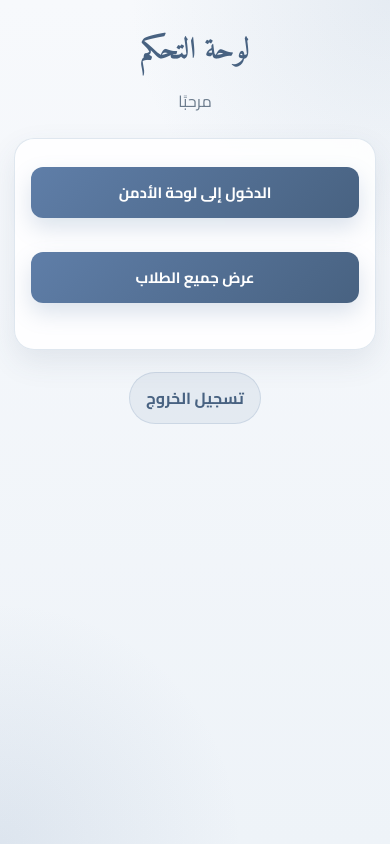
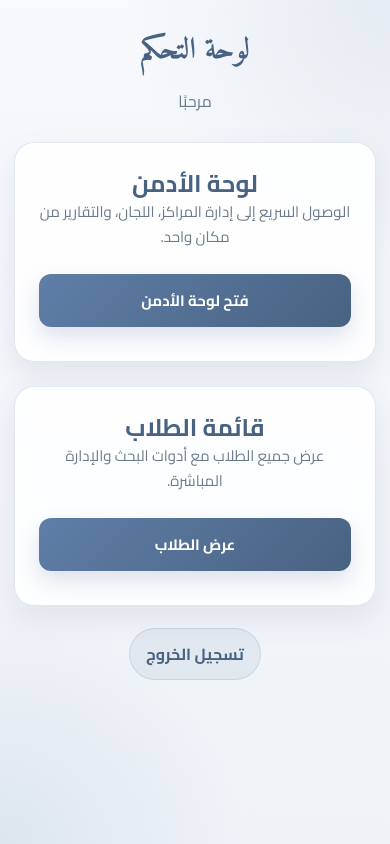
Before and after one commit to mokdad1118-bit/sabr-central, a Flask app: template templates/dashboard.html in a window 390 px wide. Run offline with Flask 3, Linux system fonts and the light colour scheme; the template is opened without the code that fills it, so the values that code supplies are empty; the visitor is signed in with stand-in values (Sample User, id 1).

Commit message:
Deploy layout and responsive template updates for Render

```diff
--- a/templates/admin_centers.html
+++ b/templates/admin_centers.html
@@ -108,7 +108,7 @@
     table {
       width: 100%;
       border-collapse: collapse;
-      min-width: 1100px;
+      min-width: 0;
       background: #fff;
     }
 
@@ -219,7 +219,7 @@
       .container { padding: 24px 14px 30px; }
       h1 { font-size: 30px; }
       .panel { padding: 18px; }
-      table { min-width: 900px; }
+      table { min-width: 0; }
 
       .table-wrap table,
       .table-wrap thead,
--- a/templates/admin_committee_members.html
+++ b/templates/admin_committee_members.html
@@ -102,7 +102,7 @@
 
     table {
       width: 100%;
-      min-width: 1150px;
+      min-width: 0;
       border-collapse: collapse;
       background: #fff;
     }
@@ -290,7 +290,7 @@
       .container { padding: 24px 14px 30px; }
       h1 { font-size: 30px; }
       .panel { padding: 18px; }
-      table { min-width: 930px; }
+      table { min-width: 0; }
       thead th, tbody td { padding: 12px 14px; }
       .detail-row { grid-template-columns: 1fr; }
       .modal-header h2 { font-size: 22px; }
--- a/templates/dashboard.html
+++ b/templates/dashboard.html
@@ -40,9 +40,9 @@
     }
 
     .container {
-      max-width: 920px;
+      max-width: 1200px;
       margin: 0 auto;
-      padding: 36px 18px 40px;
+      padding: 36px 24px 42px;
       text-align: center;
     }
 
@@ -61,22 +61,47 @@
       font-size: 16px;
     }
 
-    .panel {
+    .cards {
+      display: grid;
+      grid-template-columns: repeat(auto-fit, minmax(280px, 1fr));
+      gap: 24px;
+      margin-top: 26px;
+      justify-items: stretch;
+    }
+
+    .card {
       background: var(--surface);
       backdrop-filter: blur(10px);
       border: 1px solid rgba(220, 229, 238, 0.9);
       border-radius: var(--radius);
       box-shadow: var(--shadow);
       padding: 26px 24px;
-      margin-top: 22px;
-      text-align: center;
+      display: flex;
+      flex-direction: column;
+      justify-content: space-between;
+      min-height: 220px;
+      gap: 16px;
+      transition: transform 0.25s ease, box-shadow 0.25s ease, border-color 0.25s ease;
+    }
+
+    .card h2 {
+      margin: 0;
+      font-size: 24px;
+      color: var(--primary-dark);
+      line-height: 1.25;
+    }
+
+    .card p {
+      margin: 0;
+      color: var(--muted);
+      line-height: 1.7;
+      font-size: 15px;
     }
 
     .btn {
       display: inline-flex;
       align-items: center;
       justify-content: center;
-      min-width: 220px;
       text-decoration: none;
       border: none;
       cursor: pointer;
@@ -89,13 +114,19 @@
       box-shadow: 0 10px 22px rgba(95, 126, 168, 0.22);
       transition: transform 0.2s ease, box-shadow 0.2s ease, filter 0.2s ease;
       font-family: "Cairo", "Amiri", sans-serif;
-      margin: 8px 6px;
+      width: fit-content;
     }
 
     .btn:hover {
       transform: translateY(-2px);
       filter: brightness(1.03);
       box-shadow: 0 14px 28px rgba(95, 126, 168, 0.28);
+    }
+
+    .card:hover {
+      transform: translateY(-4px);
+      box-shadow: 0 18px 38px rgba(57, 82, 110, 0.14);
+      border-color: rgba(95, 126, 168, 0.22);
     }
 
     .logout {
@@ -142,13 +173,37 @@
     <h1>لوحة التحكم</h1>
     <p>مرحبًا {{ username }}</p>
 
-    <div class="panel">
+    <div class="cards">
       {% if session.get('role') == 'admin' %}
-        <p><a class="btn" href="{{ url_for('admin_dashboard') }}">الدخول إلى لوحة الأدمن</a></p>
-        <p><a class="btn" href="{{ url_for('students') }}">عرض جميع الطلاب</a></p>
+        <div class="card">
+          <div>
+            <h2>لوحة الأدمن</h2>
+            <p>الوصول السريع إلى إدارة المراكز، اللجان، والتقارير من مكان واحد.</p>
+          </div>
+          <a class="btn" href="{{ url_for('admin_dashboard') }}">فتح لوحة الأدمن</a>
+        </div>
+        <div class="card">
+          <div>
+            <h2>قائمة الطلاب</h2>
+            <p>عرض جميع الطلاب مع أدوات البحث والإدارة المباشرة.</p>
+          </div>
+          <a class="btn" href="{{ url_for('students') }}">عرض الطلاب</a>
+        </div>
       {% elif session.get('role') == 'committee_member' %}
-        <p><a class="btn" href="{{ url_for('member_dashboard') }}">الدخول إلى لوحة عضو اللجنة</a></p>
-        <p><a class="btn" href="{{ url_for('member_dashboard') }}">عرض الطلاب الخاصين بي</a></p>
+        <div class="card">
+          <div>
+            <h2>لوحة عضو اللجنة</h2>
+            <p>انتقال سريع إلى واجهة إدارة الطلاب الخاصة بك.</p>
+          </div>
+          <a class="btn" href="{{ url_for('member_dashboard') }}">فتح لوحة اللجنة</a>
+        </div>
+        <div class="card">
+          <div>
+            <h2>طلابك</h2>
+            <p>مشاهدة الطلاب المرتبطين بك وإضافة بيانات الاختبارات بسهولة.</p>
+          </div>
+          <a class="btn" href="{{ url_for('member_dashboard') }}">عرض الطلاب الخاصين بي</a>
+        </div>
       {% endif %}
     </div>
 
--- a/templates/member_students.html
+++ b/templates/member_students.html
@@ -142,7 +142,7 @@
     table {
       width: 100%;
       border-collapse: collapse;
-      min-width: 1100px;
+      min-width: 0;
       background: #fff;
     }
 
@@ -231,7 +231,7 @@
       }
 
       table {
-        min-width: 980px;
+        min-width: 0;
       }
 
       .table-wrap table,
--- a/templates/students.html
+++ b/templates/students.html
@@ -94,7 +94,7 @@
     table {
       width: 100%;
       border-collapse: collapse;
-      min-width: 1000px;
+      min-width: 0;
       background: #fff;
     }
 
@@ -196,7 +196,7 @@
       }
 
       table {
-        min-width: 860px;
+        min-width: 0;
       }
 
       .table-wrap table,
```
Also changed, not shown: templates/admin_dashboard.html (+17 -6 lines).
